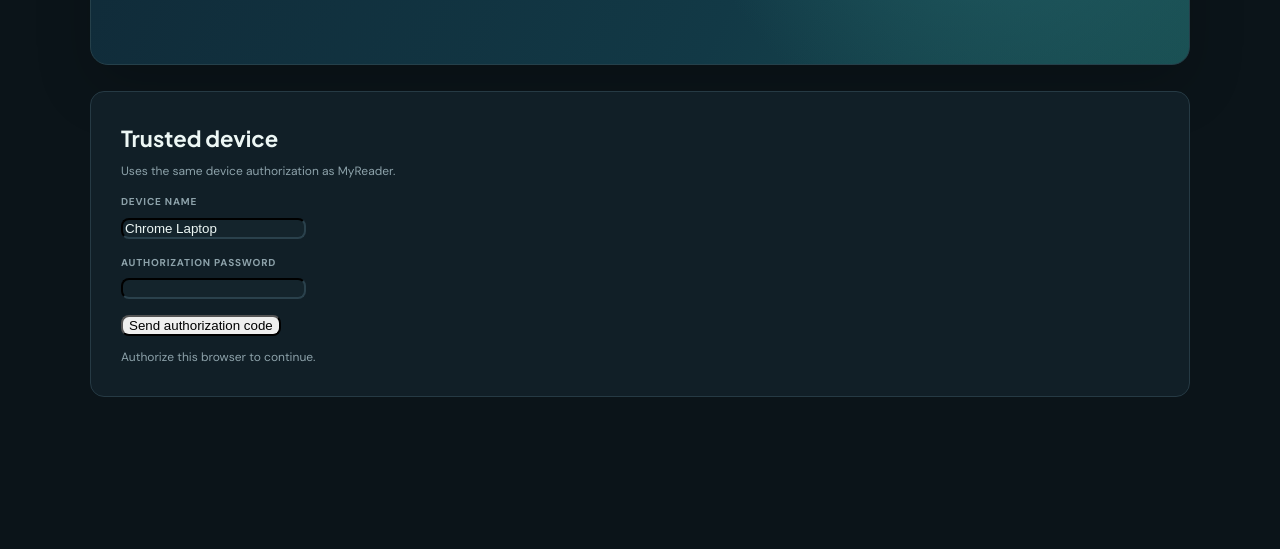
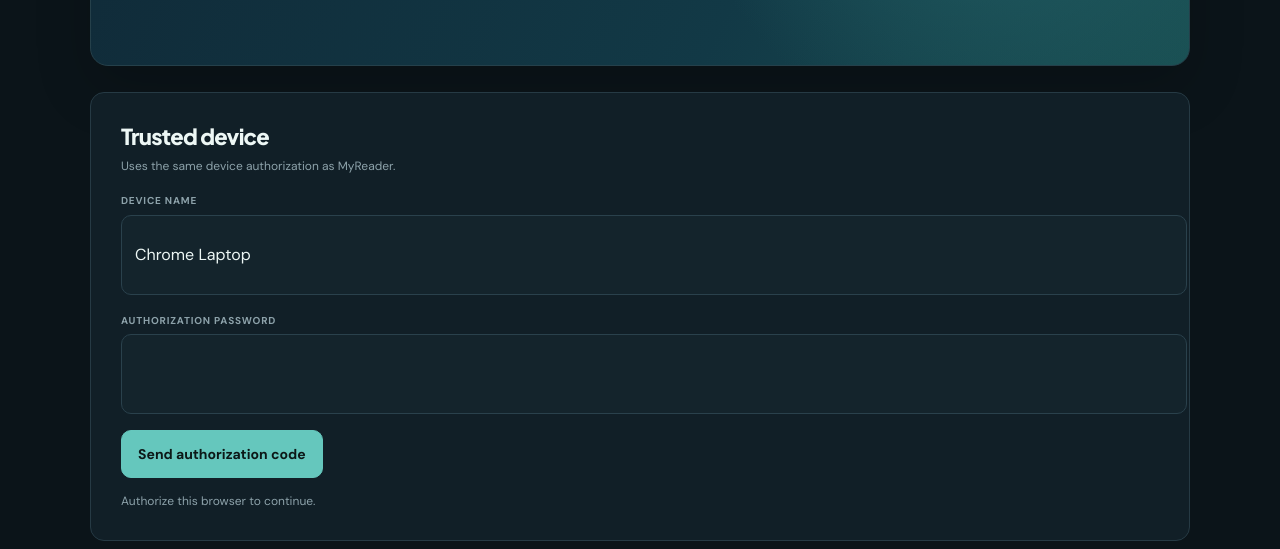
Before and after one commit to asjwd/mywork, a plain HTML site: page index.html in a window 1280 px wide. Shown: the part 313-862 px from the top of the page. Before the commit the page ends 800 px from the top, so only its background shows below. Drawn offline with Linux system fonts and the light colour scheme.

Commit message:
V6 match Work controls/fonts to Reader

```diff
--- a/portfolio-dark.css
+++ b/portfolio-dark.css
@@ -1,4 +1,4 @@
-/* V5_PORTFOLIO_DARK_THEME_20261114 */
+/* V6_UNIFIED_READER_WORK_THEME_20261115 */
 @import url('https://fonts.googleapis.com/css2?family=DM+Sans:wght@400;500;600;700&family=Plus+Jakarta+Sans:wght@400;500;600;700;800&display=swap');
 :root{
   --bg:#0b1419!important;
@@ -48,3 +48,67 @@ button,.btn,.miniBtn{border-radius:8px!important}
 .workAuthV1{margin-top:26px;padding:29px 30px;background:#111f27;border:1px solid #263a44;border-radius:14px}.workAuthV1 h2{margin:0 0 7px;font-size:22px}.workLabelV1{display:block;color:#8da2aa;font-size:10px;letter-spacing:.08em;text-transform:uppercase;font-weight:700;margin:14px 0 6px}.workActionsV1{display:flex;gap:8px;flex-wrap:wrap;margin-top:14px}.workStatusV1{margin-top:12px;color:#8da2aa;font-size:12px}.workStatusV1.error{color:#e49a9a}
 .workWorkspaceV1{display:none;padding:32px 0 70px}.workWorkspaceV1.show{display:block}.workDeviceV1{display:flex;justify-content:space-between;align-items:center;gap:12px;margin-bottom:16px;color:#8da2aa;font-size:12px}.workGridV1{display:grid;grid-template-columns:repeat(2,minmax(0,1fr));gap:18px}.workCardV1{min-height:210px;padding:28px;background:#111f27;border:1px solid #263a44;border-radius:14px;text-decoration:none;color:#edf7f5;transition:transform .16s,border-color .16s,box-shadow .16s}.workCardV1:hover{transform:translateY(-3px);border-color:#3a6668;box-shadow:0 22px 55px rgba(0,0,0,.22)}.workIconV1{width:48px;height:48px;display:grid;place-items:center;border-radius:11px;background:#17343c;border:1px solid #2b5057;font-size:23px;margin-bottom:34px}.workCardV1 h3{font:800 20px 'Plus Jakarta Sans';letter-spacing:-.035em;margin:0 0 8px}.workCardV1 p{color:#8fa5ad;font-size:12px;line-height:1.7;margin:0}.workStageV1{display:none;position:fixed;inset:0;z-index:50;background:#0b1419}.workStageV1.show{display:block}.workFrameV1{width:100%;height:100%;border:0;background:#0b1419}.workHomeBtnV1{position:fixed;right:16px;bottom:16px;z-index:80;width:42px;height:42px;border:1px solid #314a54;border-radius:50%;background:rgba(23,40,50,.94);color:#edf7f5;font-size:19px;cursor:pointer;box-shadow:0 12px 30px rgba(0,0,0,.28)}body.workModuleModeV1{overflow:hidden}
 @media(max-width:700px){.workTopbarInnerV1,.workShellV1{width:min(100% - 28px,1100px)}.workNavV1 a:not(.workBtnV1){display:none}.workHeroV1{padding:38px 24px 36px;border-radius:15px}.workGridV1{grid-template-columns:1fr}.workCardV1{min-height:160px}}
+
+/* V6 — match Work to Reader */
+body,button,input,select,textarea{font-family:'DM Sans',system-ui,sans-serif!important}
+body *{font-family:'DM Sans',system-ui,sans-serif!important}
+h1,h2,h3,h4,h5,h6,
+.brand,.brandBtn,.workBrandV1,
+[class*="Title"],[class*="title"],
+[class*="Heading"],[class*="heading"],
+.accTitle,.rowTitle,.courseTitle,.assignmentTitle,.manageTitle,
+.deviceGateBrand,.modalHead h3,.sectionHead h3{
+  font-family:'Plus Jakarta Sans',system-ui,sans-serif!important
+}
+code,pre,kbd,samp,.mono{font-family:ui-monospace,SFMono-Regular,Menlo,Consolas,monospace!important}
+
+.workTopbarInnerV1{justify-content:flex-start!important}
+.workBrandV1{font-size:15px!important;letter-spacing:-.01em!important}
+.workNavV1{display:none!important}
+.workHomeBtnV1{display:none!important}
+
+.workAuthV1 h2{
+  font:800 22px 'Plus Jakarta Sans',system-ui,sans-serif!important;
+  letter-spacing:-.035em!important;
+  margin:0 0 7px!important;
+}
+.workAuthV1 input{
+  display:block!important;
+  width:100%!important;
+  min-height:56px!important;
+  padding:11px 13px!important;
+  border:1px solid #2a414c!important;
+  border-radius:10px!important;
+  background:#14242c!important;
+  color:#edf7f5!important;
+  font-size:16px!important;
+  outline:none!important;
+}
+.workAuthV1 input:focus{border-color:#65c7bd!important;box-shadow:0 0 0 2px rgba(101,199,189,.1)!important}
+.workAuthV1 .btn,.workDeviceV1 .btn{
+  appearance:none!important;
+  display:inline-flex!important;
+  align-items:center!important;
+  justify-content:center!important;
+  gap:8px!important;
+  min-height:48px!important;
+  padding:10px 16px!important;
+  border:1px solid #2a414c!important;
+  border-radius:10px!important;
+  background:#172832!important;
+  color:#edf7f5!important;
+  font:700 14px 'DM Sans',system-ui,sans-serif!important;
+  cursor:pointer!important;
+}
+.workAuthV1 .btn:hover,.workDeviceV1 .btn:hover{border-color:#65c7bd!important;color:#a6e6da!important}
+.workAuthV1 #sendBtn,.workAuthV1 #confirmBtn{
+  background:#65c7bd!important;
+  border-color:#65c7bd!important;
+  color:#0c1817!important;
+}
+.workAuthV1 #sendBtn:hover,.workAuthV1 #confirmBtn:hover{background:#79dcca!important;color:#0c1817!important}
+.workLabelV1{margin-top:18px!important}
+.workActionsV1{margin-top:16px!important}
+.workStatusV1{margin-top:14px!important}
+.workDeviceV1{padding:0 2px!important}
+.workCardV1 h3{font-family:'Plus Jakarta Sans',system-ui,sans-serif!important}
```
